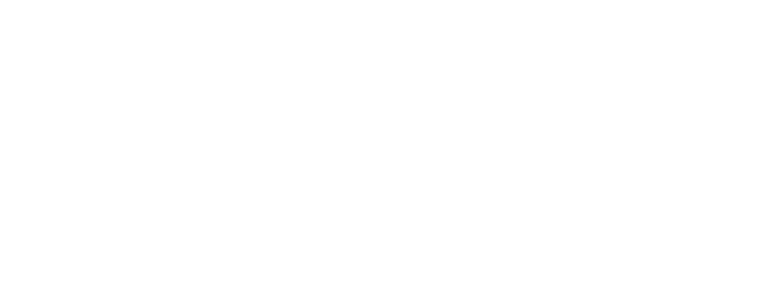
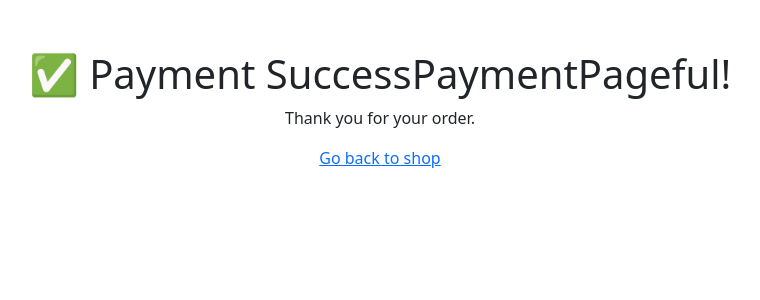
Before and after one commit to AnnieBunny/mini-shop, a React (Create React App) app in the folder frontend/: page /success in a window 1280 px wide. Before the commit this address had no page. Shown: the top 300 px of the page, without its empty margins (260-1020 px from the left). Built offline with nearby package versions, Linux system fonts and the light colour scheme.

Commit message:
connect frontend to Stripe checkout API and implement success & cancel pages

```diff
--- a/frontend/src/App.js
+++ b/frontend/src/App.js
@@ -1,6 +1,8 @@
 import React from 'react';
 import { BrowserRouter as Router, Route, Routes } from 'react-router-dom';
 import Home from './components/Home';
+import SuccessPaymentPage from './components/SuccessPaymentPage';
+import CancelPaymentPage from './components/CancelPaymentPage';
 
 function App() {
   return (
@@ -10,6 +12,10 @@ function App() {
 
         <Routes>
           <Route path="/" element={<Home />} />
+          <Route path="/success" element={<SuccessPaymentPage />} />
+          <Route path="/cancel" element={<CancelPaymentPage />} />
+
+
         </Routes>
       </div>
     </Router>
--- /dev/null
+++ b/frontend/src/components/CancelPaymentPage.js
@@ -0,0 +1,10 @@
+function CancelPaymentPage() {
+  return (
+    <div style={{ textAlign: "center", marginTop: "50px" }}>
+      <h1>❌ Payment Cancelled</h1>
+      <a href="/">Back to shop</a>
+    </div>
+  );
+}
+
+export default CancelPaymentPage;
--- a/frontend/src/components/Header.js
+++ b/frontend/src/components/Header.js
@@ -1,6 +1,8 @@
 import React, { useState } from "react";
+
 import { Button, Badge, Container, Navbar, Nav, Accordion } from 'react-bootstrap';
 import { BsCart } from "react-icons/bs";
+import * as headerService from '../../src/services/headerService';
 
 const Header = ({ cart, setCart, setExpanded }) => {
     const [isCartOpen, setIsCartOpen] = useState(false);
@@ -17,8 +19,9 @@ const Header = ({ cart, setCart, setExpanded }) => {
 
 
     const handlePayment = () => {
-        alert("Processing payment...");
-        setCart([]);
+        headerService.createCheckoutSession()
+
+
     };
 
     return (
@@ -39,7 +42,7 @@ const Header = ({ cart, setCart, setExpanded }) => {
 
             {isCartOpen && (
 
-                <Accordion   defaultActiveKey="0" className="mt-3" style={{
+                <Accordion defaultActiveKey="0" className="mt-3" style={{
                     position: 'fixed', top: '44px', right: '0px', width: '250px', zIndex: 9999
                 }}>
                     <Accordion.Item eventKey="0">
--- /dev/null
+++ b/frontend/src/components/SuccessPaymentPage.js
@@ -0,0 +1,13 @@
+import React from "react";
+
+function SuccessPaymentPage() {
+  return (
+    <div style={{ textAlign: "center", marginTop: "50px" }}>
+      <h1>✅ Payment SuccessPaymentPageful!</h1>
+      <p>Thank you for your order.</p>
+      <a href="/">Go back to shop</a>
+    </div>
+  );
+}
+
+export default SuccessPaymentPage;
--- /dev/null
+++ b/frontend/src/services/headerService.js
@@ -0,0 +1,45 @@
+
+
+// export function createCheckoutSession() {
+
+//     return fetch("http://localhost:8080/checkout", {
+//         method: "POST",
+//         headers: {
+//             "Content-Type": "application/json"
+//         },
+//         // body: JSON.stringify(product)
+//     })
+//      .then(res => {
+//         if (!res.ok) {
+//             throw new Error('Failed to insert product');
+//         }
+//         return res.json();
+//     })
+//     .then(data => {
+//          return data;
+//     })
+//     .catch(err => {
+//         console.error("Error:", err);
+//     });
+//         // .then(res => res.json())
+//         // .catch(err => console.log(err))
+// }
+
+// export function createCheckoutSession() {
+//   return  fetch("http://localhost:8080/checkout", {
+//     method: "POST",
+//   }).then(data => {
+//       window.location.href = data.url;
+//     })
+
+// };
+
+export const createCheckoutSession = async () => {
+  const res = await fetch("http://localhost:8080/checkout", {
+    method: "POST"
+  });
+
+  const data = await res.json();
+
+  window.location.href = data.url;
+};
```
Also changed, not shown: 1 other file (tests, documents, lock files or other folders).
